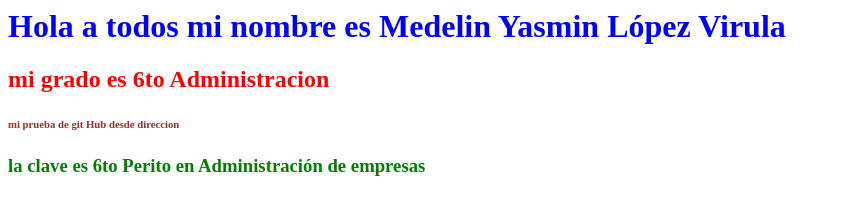
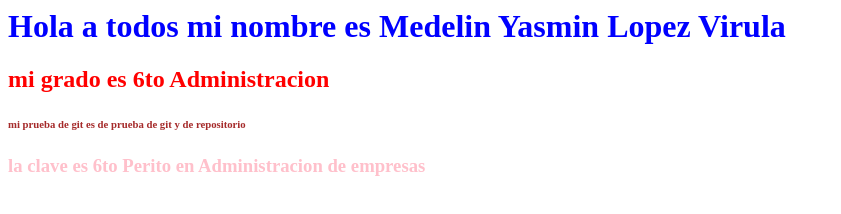
Before and after one commit to MedelinL/Examen, a plain HTML site: page proyecto/index.html in a window 1280 px wide. Shown: the whole page, without its empty margins (0-841 px from the left). Drawn offline with Linux system fonts and the light colour scheme.

Commit message:
modificacion de los archivo html y css

```diff
--- a/proyecto/css/style.css
+++ b/proyecto/css/style.css
@@ -5,7 +5,7 @@ h2{
 	color: red;
 }
 h3{
-	color: green;
+	color: pink;
 }
 h6{
 	color: brown;
--- a/proyecto/index.html
+++ b/proyecto/index.html
@@ -4,9 +4,9 @@
 <link href ="css/style.css"rel="stylesheet" type="text/css" >
 </head>
 <body>
-<h1>Hola a todos mi nombre es Medelin Yasmin López Virula </h1>
+<h1>Hola a todos mi nombre es Medelin Yasmin Lopez Virula </h1>
 <h2>mi grado es 6to Administracion </h2>
-<h6>mi prueba de git Hub desde direccion </h6>
-<h3>la clave es 6to Perito en Administración de empresas </h3>
+<h6>mi prueba de git es de prueba de git y de repositorio </h6>
+<h3>la clave es 6to Perito en Administracion de empresas </h3>
 </body>
 </html>
```
